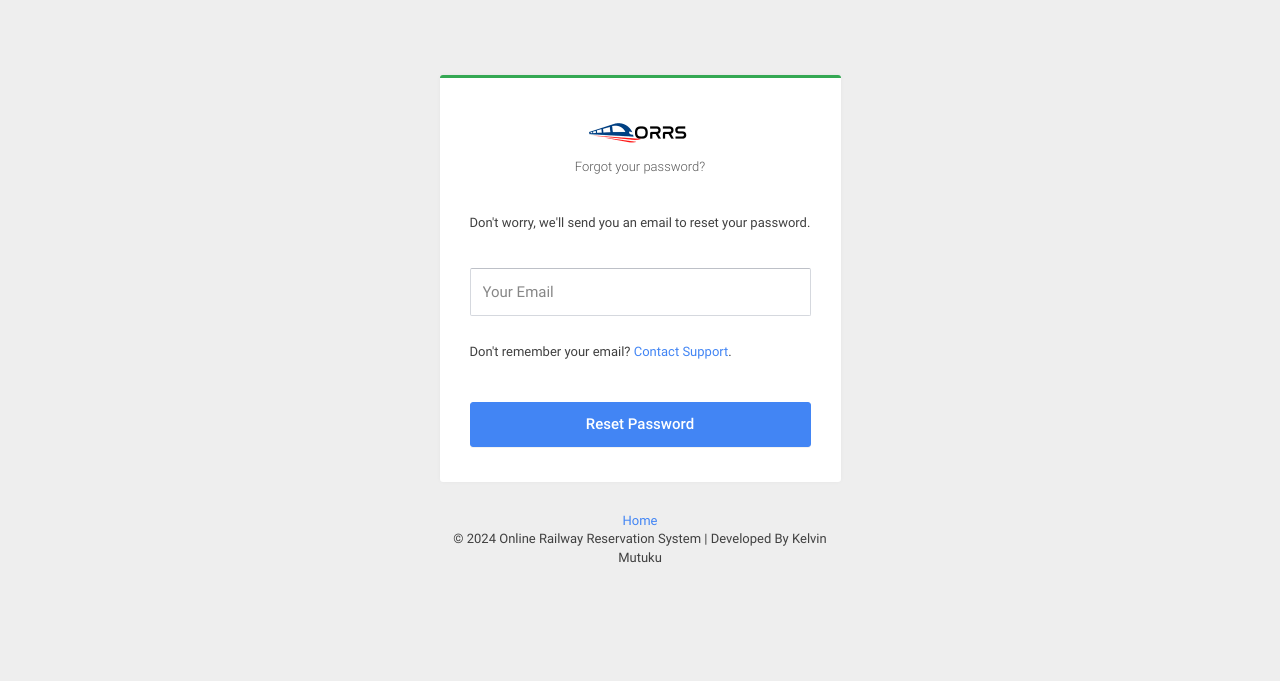
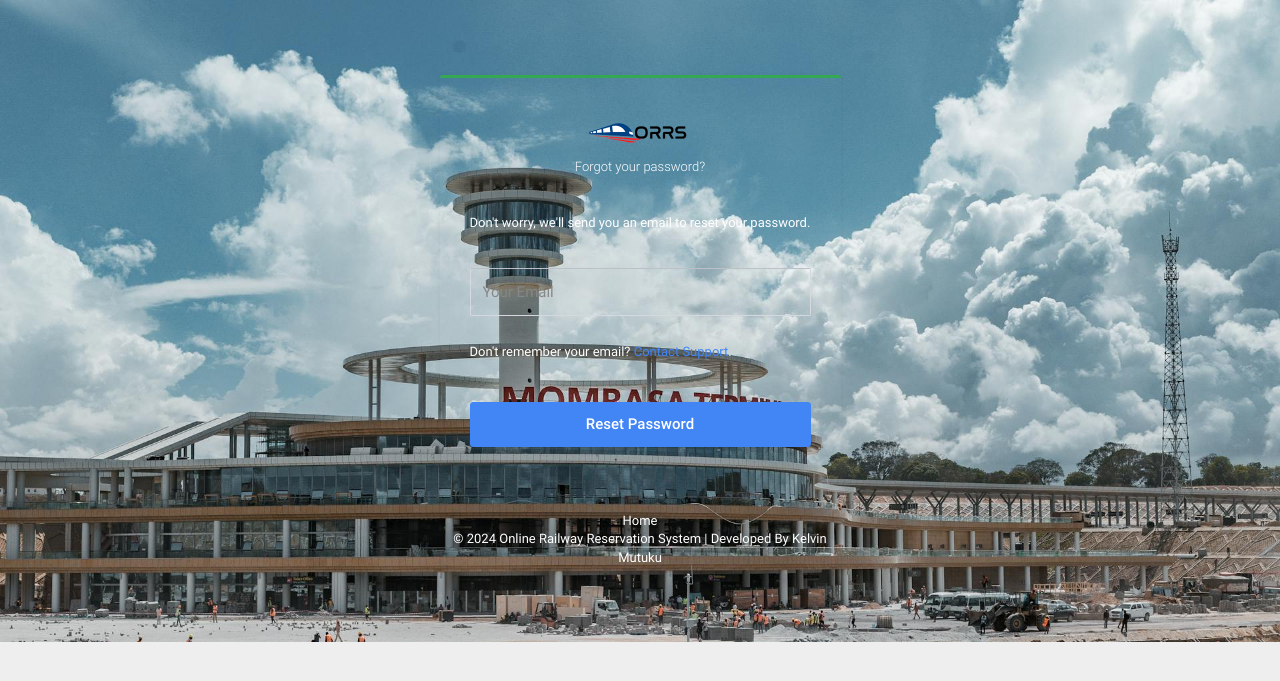
Before and after one commit to KelvinMutuku/Online-Railway-Reservation-System, a PHP site: page /pass-pwd-forgot.php in a window 1280 px wide. Shown: the top 681 px of the page. Run offline with PHP 8.4, Linux system fonts and the light colour scheme.

Commit message:
UpdateonUI

```diff
--- a/admin/assets/inc/footer.php
+++ b/admin/assets/inc/footer.php
@@ -1,4 +1,4 @@
-<div class="splash-footer">
+<div class="splash-footer" style="color:#fff;">
     &copy; <?php echo date ('Y');?>
     Online Railway Reservation System | Developed By Kelvin Mutuku
 </div>
--- a/admin/assets/inc/navbar.php
+++ b/admin/assets/inc/navbar.php
@@ -12,7 +12,7 @@
     while($row=$res->fetch_object())
     {
 ?>
-    <nav class="navbar navbar-expand fixed-top be-top-header">
+    <nav class="navbar navbar-expand fixed-top be-top-header" style="background-color:transparent;">
         <div class="container-fluid">
           <div class="be-navbar-header"><a class="navbar-brand" href="emp-dashboard.php"></a>
           </div>
--- a/admin/assets/inc/sidebar.php
+++ b/admin/assets/inc/sidebar.php
@@ -1,5 +1,5 @@
 <div class="be-left-sidebar">
-        <div class="left-sidebar-wrapper"><a class="left-sidebar-toggle" href="#">Dashboard</a>
+        <div class="left-sidebar-wrapper" ><a class="left-sidebar-toggle" href="#">Dashboard</a>
           <div class="left-sidebar-spacer">
             <div class="left-sidebar-scroll">
               <div class="left-sidebar-content">
@@ -19,7 +19,7 @@
                       {
                     ?>
                   <li class="parent"><a href="#"><i class="icon mdi mdi-face"></i><span><?php echo $row->admin_uname;?>'s Profile</span></a>
-                    <ul class="sub-menu">
+                    <ul class="sub-menu" >
                       <li><a href="emp-profile.php">View</a>
                       </li>
                       <li><a href="emp-profile-update.php">Update</a>
--- a/admin/emp-dashboard.php
+++ b/admin/emp-dashboard.php
@@ -10,7 +10,7 @@
   <!--Head-->
   <?php include("assets/inc/head.php");?>
   <!--End Head-->
-  <body>
+  <body style="background-image: url(assets/img/img-2.jpg); background-size:fit; background-repeat:no-repeat;">
 
     <div class="be-wrapper be-fixed-sidebar">
 
@@ -22,7 +22,7 @@
       <?php include('assets/inc/sidebar.php');?>
       <!--End Sidebar-->
 
-      <div class="be-content">
+      <div class="be-content" >
         <div class="main-content container-fluid">
         <div class="row">
             <div class="col-12 col-lg-6 col-xl-3">
--- a/admin/emp-profile.php
+++ b/admin/emp-profile.php
@@ -36,7 +36,7 @@
         {
         ?>
         <!--End Server Side Script-->
-      <div class="be-content">
+      <div class="be-content" >
         <div class="main-content container-fluid">
           <div class="user-profile">
             <div class="row">
--- a/includes/css/main.css
+++ b/includes/css/main.css
@@ -2352,7 +2352,9 @@ input, select, textarea {
 		color: rgba(255, 255, 255, 0.35) !important;
 		opacity: 1.0;
 	}
-
+	input[type="placeholder"]{
+		color: #ffffff;
+	}
 /* Box */
 
 	.box {
--- a/pass-pwd-forgot.php
+++ b/pass-pwd-forgot.php
@@ -50,12 +50,12 @@
     <link rel="stylesheet" href="assets/css/app.css" type="text/css"/>
   </head>
   <body class="be-splash-screen">
-    <div class="be-wrapper be-login">
+    <div class="be-wrapper be-login" style="background-image: url(images/img-1.jpg); background-size:cover;">
       <div class="be-content">
         <div class="main-content container-fluid">
           <div class="splash-container forgot-password">
-            <div class="card card-border-color card-border-color-success">
-              <div class="card-header"><img class="logo-img" src="assets/img/logo-xx.png" alt="logo" width="102" height="#{conf.logoHeight}"><span class="splash-description">Forgot your password?</span></div>
+            <div class="card card-border-color card-border-color-success" style="background-color:transparent;">
+              <div class="card-header"><img class="logo-img" src="assets/img/logo-xx.png" alt="logo" width="102" height="#{conf.logoHeight}"><span class="splash-description" style="color:#fff;">Forgot your password?</span></div>
               <div class="card-body">
               <?php if(isset($success)) {?>
             <!--This code for injecting an alert-->
@@ -81,18 +81,18 @@
             <?php } ?>
               <!--Password Reset Form-->
                 <form method ="POST" >
-                  <p>Don't worry, we'll send you an email to reset your password.</p>
+                  <p style="color:#fff;">Don't worry, we'll send you an email to reset your password.</p>
                   <div class="form-group pt-4">
-                    <input class="form-control" type="email" name="email" required="" placeholder="Your Email" autocomplete="off">
+                    <input class="form-control" type="email" name="email" required="" placeholder="Your Email" autocomplete="off" style="background-color:transparent; color:#fff;">
                   </div>
-                  <p class="pt-1 pb-4">Don't remember your email? <a href="#">Contact Support</a>.</p>
+                  <p class="pt-1 pb-4" style="color:#fff;">Don't remember your email? <a href="#">Contact Support</a>.</p>
                   <div class="form-group pt-1"><input type ="submit" name ="Pwd_reset" class="btn btn-block btn-primary btn-xl" value = "Reset Password"></div>
                 </form>
                 <!--End Password Reset-->
               </div>
             </div>
-            <div class="splash-footer"><a href = "pass-login.php">Home</a></div>
-            <div class="splash-footer">&copy; <?php echo date ('Y');?> Online Railway Reservation System | Developed By Kelvin Mutuku</div>
+            <div class="splash-footer"><a href = "pass-login.php" style="color:#fff;">Home</a></div>
+            <div class="splash-footer" style="color:#fff;">&copy; <?php echo date ('Y');?> Online Railway Reservation System | Developed By Kelvin Mutuku</div>
         </div>
       </div>
     </div>
```
